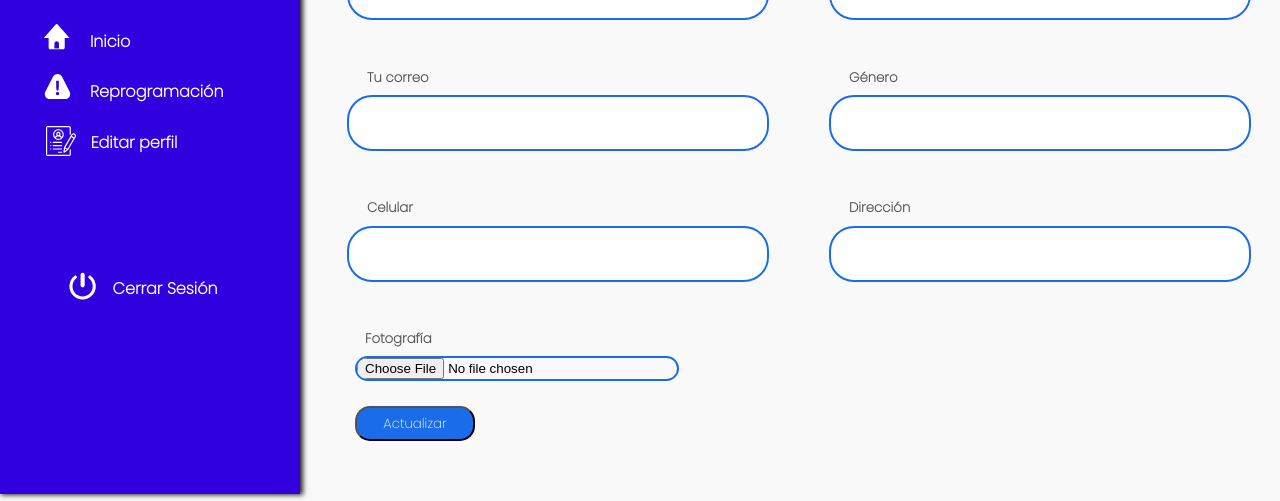
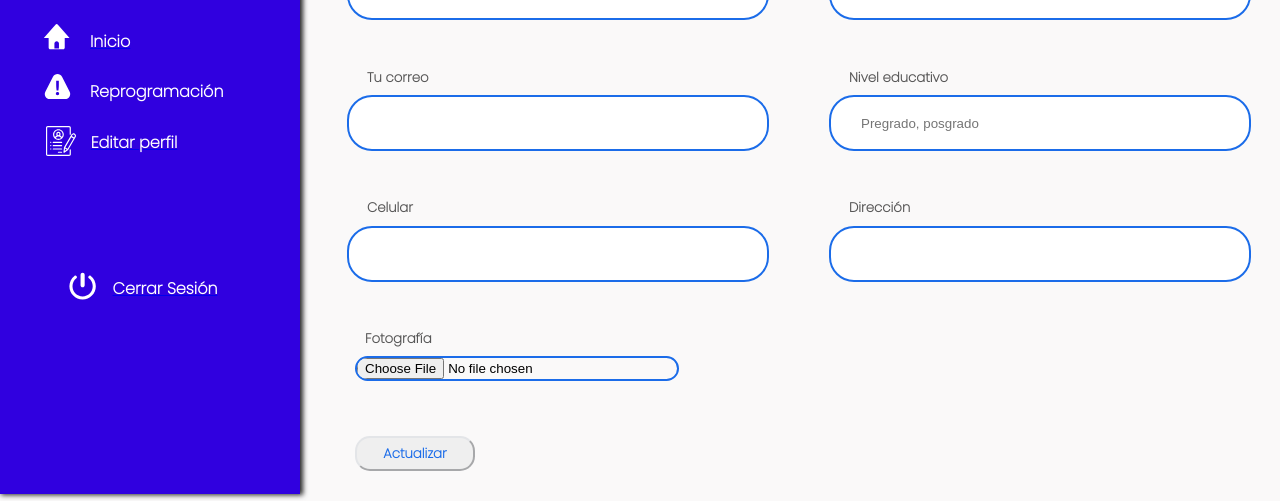
Before and after one commit to Devipt-leiner/DASHBOARD-EKT, a plain HTML site: page html/form.html in a window 1280 px wide. Shown: the part 306-807 px from the top of the page. Drawn offline with Linux system fonts and the light colour scheme.

Commit message:
Version final del dashboard

```diff
--- a/css/estilos.css
+++ b/css/estilos.css
@@ -175,7 +175,7 @@ body {
   margin-top: -5px;
 }
 .container2__registro{
-  background: linear-gradient(rgb(49,27,233), #8f57fd);
+  background: linear-gradient(rgb(49,27,233), #c7c3c3);
   border-radius: 25px;
   box-shadow: 0px 2px 5px 2px #c7c3c3;
   justify-content: center;
@@ -188,7 +188,7 @@ body {
 .container2__consulta{
   width: 310px;
   height: 320px;
-  background: linear-gradient(rgb(49,27,233), #8f57fd);
+  background: linear-gradient(rgb(49,27,233), #c7c3c3);
   border-radius: 25px;
   margin-top: 10px;
   box-shadow: 0px 2px 5px 2px #c7c3c3;
--- a/css/form.css
+++ b/css/form.css
@@ -248,12 +248,20 @@
   .container__boton__actualizar button {
     height: 35px;
     width: 120px;
-    background-color: rgb(27,108,233);
-    color: rgb(255, 255, 255);
+    color: rgb(27,108,233);
     font-family: 'Poppins', sans-serif;
+    font-weight: bold;
     border-radius: 15px;
     margin-left: 355px;
     margin-bottom: 30px;
+    border-color: #dfe1e5bb;
+    margin-top: 30px;
+  }
+
+  .container__boton__actualizar button:hover{
+    box-shadow: 5px 5px 15px 0px #20212427;
+    border: 2px solid rgb(27,108,233);
+    font-style: oblique;
   }
 
   .footer {
--- a/html/form.html
+++ b/html/form.html
@@ -77,8 +77,10 @@
                 <div class="menu">
                     <nav class="flex-container-menu">
                         <div class="flex-item-menu">
-                            <a href="#"><img src="/assets/images/home.svg" alt="Home"></a>
-                            <h4 class="inicio-title">Inicio</h4>
+                            <a href="../index.html"><img src="/assets/images/home.svg" alt="Home"></a>
+                            <a href="../index.html">
+                                <h4 class="inicio-title">Inicio</h4>
+                            </a>
                         </div>
                         <div class="flex-item-menu">
                             <a href="#"><img src="/assets/images/alert.svg" alt="Reprogramar"></a>
@@ -87,11 +89,15 @@
                     </nav>
                     <section class="icon-user-edit">
                       <a href="#"><img src="/assets/images/editar_usuario.svg" alt="Salir" width="30px"></a>
-                      <h4 class="user-edit-title">Editar perfil<h4>
+                      <a href="#">
+                        <h4 class="user-edit-title">Editar perfil<h4>
+                      </a>
                     </section>
                     <section class="flex-item-menu-logout">
                         <a href="#"><img src="/assets/images/off.svg" alt="Salir" width="30px"></a>
-                        <h4 class="logout-title">Cerrar Sesión<h4>
+                        <a href="#">
+                            <h4 class="logout-title">Cerrar Sesión<h4>
+                        </a>
                     </section>
                 </div>
             </div>
@@ -116,8 +122,8 @@
                 <input class="inputs" type="text" name="" id="">
                 <h5 class="indicador__form">Código de estudiante</h5>
                 <input class="inputs" type="text" name="" id="">
-                <h5 class="indicador__form">Género</h5>
-                <input class="inputs" type="" name="" id="">
+                <h5 class="indicador__form">Nivel educativo</h5>
+                <input class="inputs" type="" name="" id="" placeholder="Pregrado, posgrado">
                 <h5 class="indicador__form">Dirección</h5>
                 <input class="inputs" type="text" name="" id="">
             </div>
@@ -131,7 +137,9 @@
     <section>
         <div class="container__boton__actualizar">
             <div>
-                <button>Actualizar</button>
+                <a href="/index.html">
+                    <button>Actualizar</button>
+                </a>
             </div>
         </div>
     </section>
```
Also changed, not shown: index.html (+1 -1 lines).
